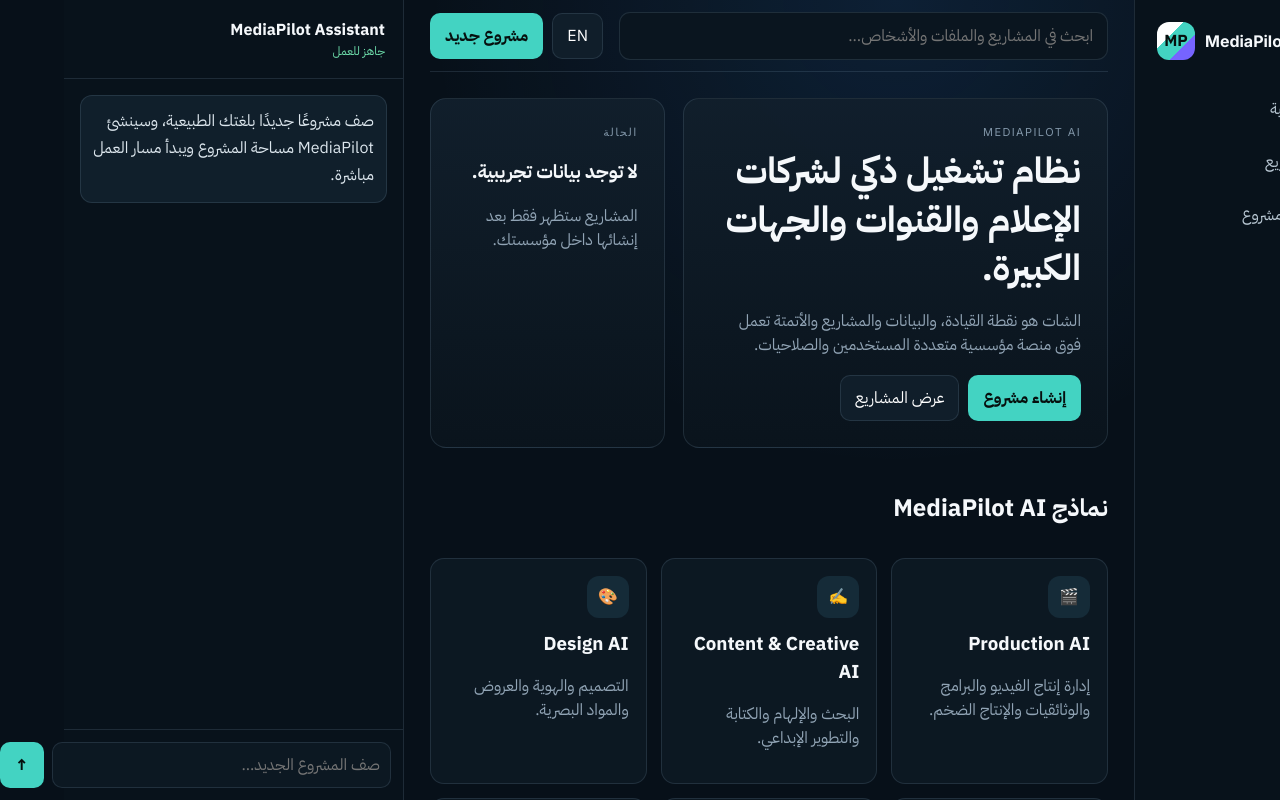
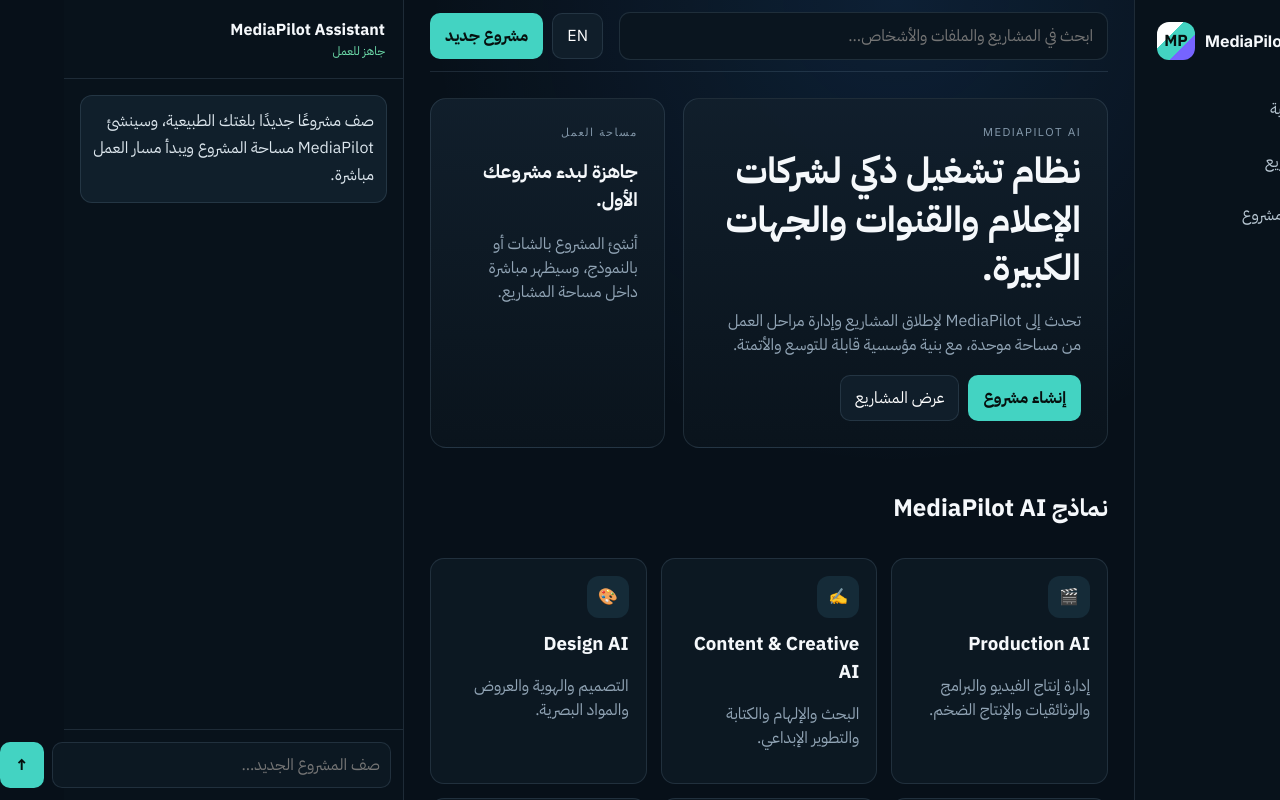
Before and after one commit to mos3bbarakat-del/mediapilot-ai, a Next.js app in the folder apps/web/: page / in a window 1280 px wide. Shown: the top 800 px of the page. Built offline with nearby package versions, Linux system fonts and the light colour scheme; no server answers.

Commit message:
Polish enterprise home copy and remove prototype wording

```diff
--- a/apps/web/src/app/page.tsx
+++ b/apps/web/src/app/page.tsx
@@ -22,16 +22,16 @@
           <section className="card heroCard">
             <div className="eyebrow">MEDIAPILOT AI</div>
             <h1>{t("نظام تشغيل ذكي لشركات الإعلام والقنوات والجهات الكبيرة.", "An AI operating system for media companies, broadcasters and large organizations.")}</h1>
-            <p className="muted">{t("الشات هو نقطة القيادة، والبيانات والمشاريع والأتمتة تعمل فوق منصة مؤسسية متعددة المستخدمين والصلاحيات.", "Chat is the control layer while projects, data and automation run on an enterprise multi-user platform.")}</p>
+            <p className="muted">{t("تحدث إلى MediaPilot لإطلاق المشاريع وإدارة مراحل العمل من مساحة موحدة، مع بنية مؤسسية قابلة للتوسع والأتمتة.", "Talk to MediaPilot to launch projects and manage workflows from one workspace, built on an enterprise architecture designed for scale and automation.")}</p>
             <div className="actions" style={{ marginTop: 18 }}>
               <Link className="button buttonPrimary" href="/projects/new">{t("إنشاء مشروع", "Create Project")}</Link>
               <Link className="button" href="/projects">{t("عرض المشاريع", "View Projects")}</Link>
             </div>
           </section>
           <section className="card heroCard">
-            <div className="eyebrow">{t("الحالة", "STATUS")}</div>
-            <h3>{t("لا توجد بيانات تجريبية.", "No demo data.")}</h3>
-            <p className="muted">{t("المشاريع ستظهر فقط بعد إنشائها داخل مؤسستك.", "Projects appear only after they are created inside your organization.")}</p>
+            <div className="eyebrow">{t("مساحة العمل", "WORKSPACE")}</div>
+            <h3>{t("جاهزة لبدء مشروعك الأول.", "Ready for your first project.")}</h3>
+            <p className="muted">{t("أنشئ المشروع بالشات أو بالنموذج، وسيظهر مباشرة داخل مساحة المشاريع.", "Create a project through chat or the form and it will appear immediately in your project workspace.")}</p>
           </section>
         </div>
 
```
